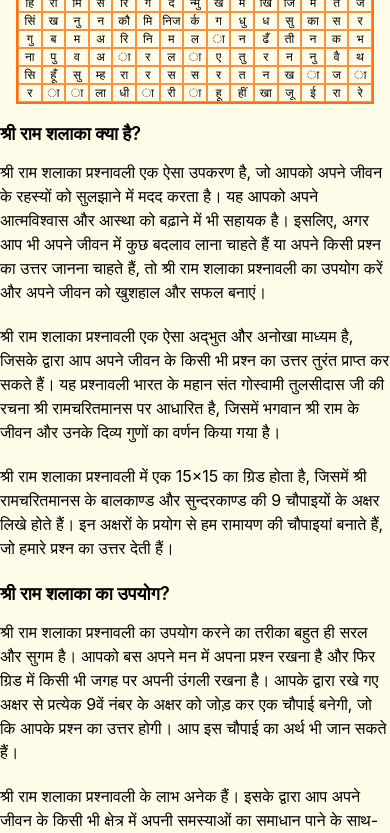
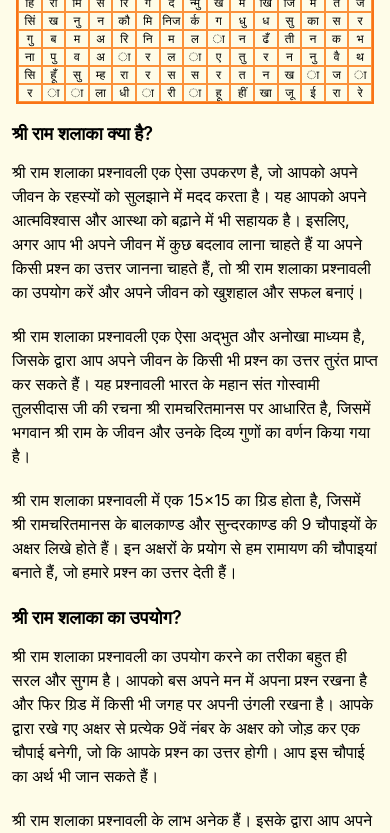
Before and after one commit to shashankjs2002/shree-ram-charit-maanas-prashnavali, a React (Create React App) app: page / in a window 390 px wide. Shown: the part 700-1533 px from the top of the page. Built offline with nearby package versions, Linux system fonts and the light colour scheme.

Commit message:
Logo added

```diff
--- a/src/components/Grid.jsx
+++ b/src/components/Grid.jsx
@@ -58,7 +58,7 @@ const Grid = ({ handleNotificationClick, history, setHistory }) => {
             <div id="answer">
 
 
-            {chaupai && <div id="answer-div" className="flex justify-center flex-col max-w-[700px] max-md:w-screen text-left border rounded-md bg-[#f3c994] border-orange-400 my-5 px-2">
+            {chaupai && <div id="answer-div" className="flex justify-center flex-col max-w-[700px]  text-left border rounded-md bg-[#f3c994] border-orange-400 my-5 px-1 mx-5">
                 <span className="text-orange-500 font-bold  text-center">फल</span>
             <table className='table-auto'>
                 <tbody>
@@ -88,7 +88,7 @@ const Grid = ({ handleNotificationClick, history, setHistory }) => {
 
             </div>
 
-            <div id="know-more" className="my-4 text-base text-left max-w-[650px] md:my-7 border-b">
+            <div id="know-more" className="my-4 text-base text-left max-w-[650px] md:my-7 border-b mx-3">
                 <h3 className="font-semibold text-lg my-3">श्री राम शलाका क्या है?</h3>
                 <p>
                     श्री राम शलाका प्रश्नावली एक ऐसा उपकरण है, जो आपको अपने जीवन के रहस्यों को सुलझाने में मदद करता है। यह आपको अपने आत्मविश्वास और आस्था को बढ़ाने में भी सहायक है। इसलिए, अगर आप भी अपने जीवन में कुछ बदलाव लाना चाहते हैं या अपने किसी प्रश्न का उत्तर जानना चाहते हैं, तो श्री राम शलाका प्रश्नावली का उपयोग करें और अपने जीवन को खुशहाल और सफल बनाएं।
```
